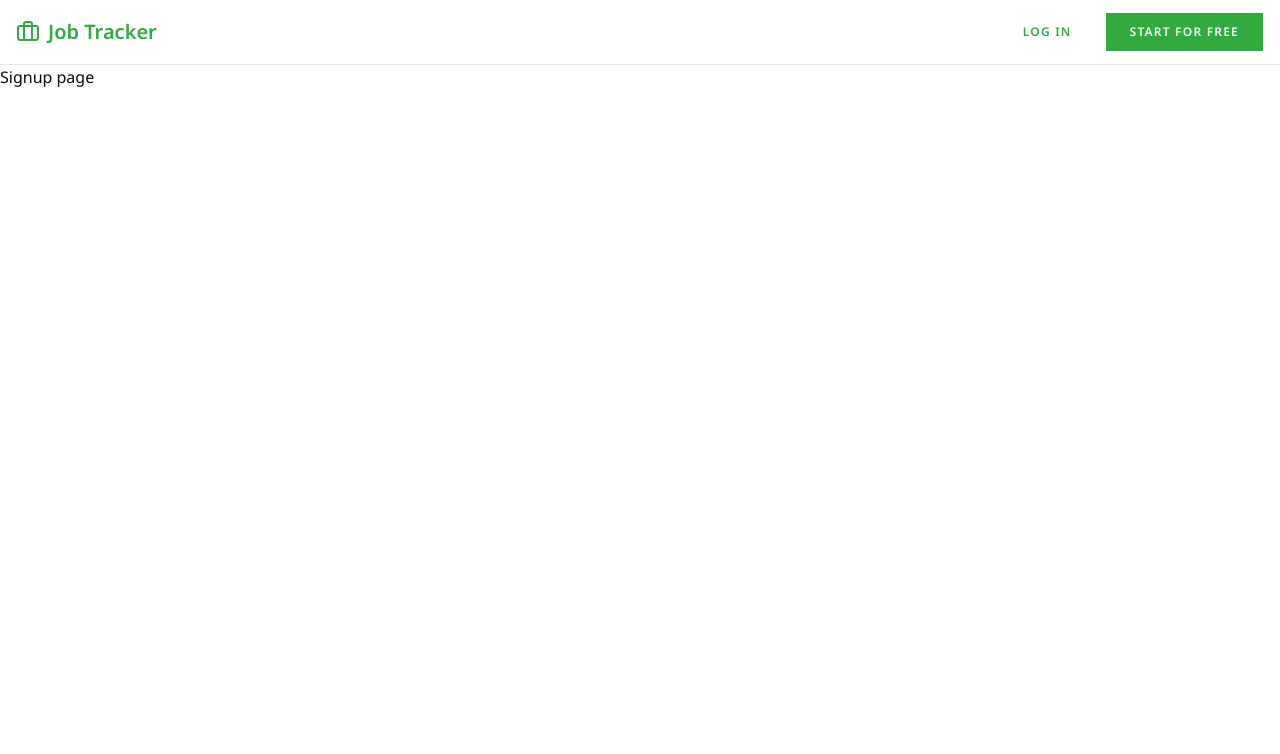
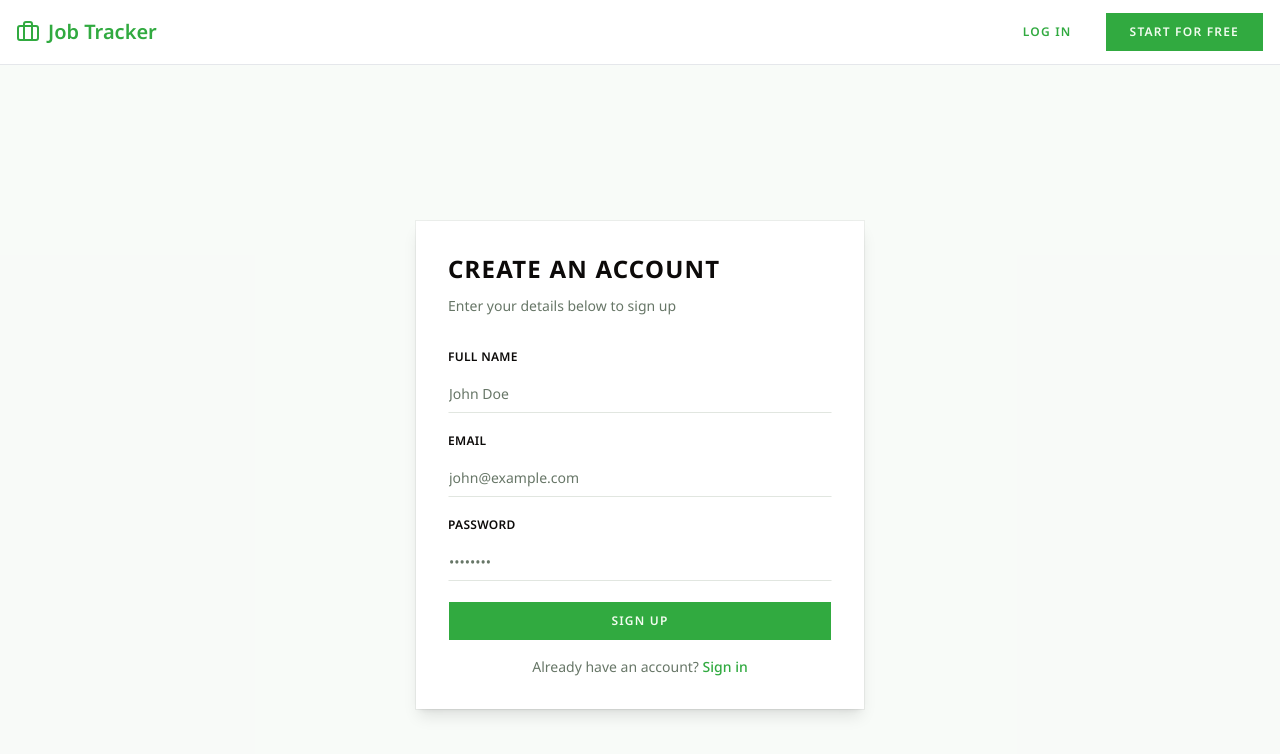
Before and after one commit to Siddhant0Pandey/Job-application-tracker, a Next.js app: page /sign-up in a window 1280 px wide. Shown: the top 754 px of the page. Built offline with nearby package versions, Linux system fonts and the light colour scheme; a web font is replaced by a local one.

Commit message:
set signin and signup page

```diff
--- a/app/sign-in/page.tsx
+++ b/app/sign-in/page.tsx
@@ -1,5 +1,57 @@
-export default function SignIn(){
-return (
-    <div>SignIn page</div>
-)
+import { Card, CardContent, CardHeader, CardTitle, CardDescription } from "@/components/ui/card"
+import { Label } from "@/components/ui/label"
+import { Input } from "@/components/ui/input"
+import { Button } from "@/components/ui/button"
+
+export default function SignIn() {
+  return (
+    <div className="flex min-h-screen items-center justify-center bg-muted/40 px-4">
+      <Card className="w-full max-w-md shadow-lg">
+        <CardHeader className="space-y-1">
+          <CardTitle className="text-2xl font-bold font-sans">
+            Welcome back
+          </CardTitle>
+          <CardDescription>
+            Enter your credentials to sign in
+          </CardDescription>
+        </CardHeader>
+
+        <CardContent>
+          <form className="space-y-5">
+            <div className="space-y-2">
+              <Label htmlFor="email">Email</Label>
+              <Input
+                id="email"
+                type="email"
+                placeholder="john@example.com"
+              />
+            </div>
+
+            <div className="space-y-2">
+              <Label htmlFor="password">Password</Label>
+              <Input
+                id="password"
+                type="password"
+                placeholder="••••••••"
+              />
+            </div>
+
+            <Button className="w-full" type="submit">
+              Sign In
+            </Button>
+          </form>
+
+          <p className="mt-4 text-center text-sm text-muted-foreground">
+            Don&apos;t have an account?{" "}
+            <a
+              href="/sign-up"
+              className="font-medium text-primary hover:underline"
+            >
+              Sign up
+            </a>
+          </p>
+        </CardContent>
+      </Card>
+    </div>
+  )
 }
--- a/app/sign-up/page.tsx
+++ b/app/sign-up/page.tsx
@@ -1,5 +1,63 @@
-export default function SignUp(){
-return (
-    <div>Signup page</div>
-)
+import { Card, CardContent, CardHeader, CardTitle, CardDescription } from "@/components/ui/card"
+import { Label } from "@/components/ui/label"
+import { Input } from "@/components/ui/input"
+import { Button } from "@/components/ui/button"
+
+export default function SignUp() {
+  return (
+    <div className="flex min-h-screen items-center justify-center bg-muted/40 px-4 ">
+      <Card className="w-full max-w-md shadow-lg">
+        <CardHeader className="space-y-1">
+          <CardTitle className="text-2xl font-bold font-sans">
+            Create an account
+          </CardTitle>
+          <CardDescription>
+            Enter your details below to sign up
+          </CardDescription>
+        </CardHeader>
+
+        <CardContent>
+          <form className="space-y-5">
+            <div className="space-y-2">
+              <Label htmlFor="name">Full Name</Label>
+              <Input
+                id="name"
+                type="text"
+                placeholder="John Doe"
+              />
+            </div>
+
+            <div className="space-y-2">
+              <Label htmlFor="email">Email</Label>
+              <Input
+                id="email"
+                type="email"
+                placeholder="john@example.com"
+              />
+            </div>
+
+            <div className="space-y-2">
+              <Label htmlFor="password">Password</Label>
+              <Input
+                id="password"
+                type="password"
+                placeholder="••••••••"
+              />
+            </div>
+
+            <Button className="w-full" type="submit">
+              Sign Up
+            </Button>
+          </form>
+
+          <p className="mt-4 text-center text-sm text-muted-foreground">
+            Already have an account?{" "}
+            <a href="/sign-in" className="font-medium text-primary hover:underline">
+              Sign in
+            </a>
+          </p>
+        </CardContent>
+      </Card>
+    </div>
+  )
 }
--- /dev/null
+++ b/components/ui/card.tsx
@@ -0,0 +1,103 @@
+import * as React from "react"
+
+import { cn } from "@/lib/utils"
+
+function Card({
+  className,
+  size = "default",
+  ...props
+}: React.ComponentProps<"div"> & { size?: "default" | "sm" }) {
+  return (
+    <div
+      data-slot="card"
+      data-size={size}
+      className={cn(
+        "group/card flex flex-col gap-8 overflow-hidden bg-card py-8 text-sm text-card-foreground shadow-sm ring-1 ring-foreground/5 has-[>img:first-child]:pt-0 data-[size=sm]:gap-5 data-[size=sm]:py-5 *:[img:first-child]:rounded-none *:[img:last-child]:rounded-none",
+        className
+      )}
+      {...props}
+    />
+  )
+}
+
+function CardHeader({ className, ...props }: React.ComponentProps<"div">) {
+  return (
+    <div
+      data-slot="card-header"
+      className={cn(
+        "group/card-header @container/card-header grid auto-rows-min items-start gap-1.5 rounded-none px-8 group-data-[size=sm]/card:px-5 has-data-[slot=card-action]:grid-cols-[1fr_auto] has-data-[slot=card-description]:grid-rows-[auto_auto] [.border-b]:pb-8 group-data-[size=sm]/card:[.border-b]:pb-5",
+        className
+      )}
+      {...props}
+    />
+  )
+}
+
+function CardTitle({ className, ...props }: React.ComponentProps<"div">) {
+  return (
+    <div
+      data-slot="card-title"
+      className={cn(
+        "font-heading text-lg font-semibold tracking-wider uppercase",
+        className
+      )}
+      {...props}
+    />
+  )
+}
+
+function CardDescription({ className, ...props }: React.ComponentProps<"div">) {
+  return (
+    <div
+      data-slot="card-description"
+      className={cn("text-sm leading-relaxed text-muted-foreground", className)}
+      {...props}
+    />
+  )
+}
+
+function CardAction({ className, ...props }: React.ComponentProps<"div">) {
+  return (
+    <div
+      data-slot="card-action"
+      className={cn(
+        "col-start-2 row-span-2 row-start-1 self-start justify-self-end",
+        className
+      )}
+      {...props}
+    />
+  )
+}
+
+function CardContent({ className, ...props }: React.ComponentProps<"div">) {
+  return (
+    <div
+      data-slot="card-content"
+      className={cn("px-8 group-data-[size=sm]/card:px-5", className)}
+      {...props}
+    />
+  )
+}
+
+function CardFooter({ className, ...props }: React.ComponentProps<"div">) {
+  return (
+    <div
+      data-slot="card-footer"
+      className={cn(
+        "flex items-center px-8 group-data-[size=sm]/card:px-5 [.border-t]:pt-8 group-data-[size=sm]/card:[.border-t]:pt-5",
+        className
+      )}
+      {...props}
+    />
+  )
+}
+
+export {
+  Card,
+  CardHeader,
+  CardFooter,
+  CardTitle,
+  CardAction,
+  CardDescription,
+  CardContent,
+}
--- /dev/null
+++ b/components/ui/input.tsx
@@ -0,0 +1,20 @@
+import * as React from "react"
+import { Input as InputPrimitive } from "@base-ui/react/input"
+
+import { cn } from "@/lib/utils"
+
+function Input({ className, type, ...props }: React.ComponentProps<"input">) {
+  return (
+    <InputPrimitive
+      type={type}
+      data-slot="input"
+      className={cn(
+        "h-10 w-full min-w-0 border border-transparent border-b-input bg-transparent px-0 py-1 text-base transition-[color,border-color] outline-none file:inline-flex file:h-7 file:border-0 file:bg-transparent file:text-sm file:font-medium file:text-foreground placeholder:text-muted-foreground focus-visible:border-b-ring disabled:pointer-events-none disabled:cursor-not-allowed disabled:opacity-50 aria-invalid:border-b-destructive md:text-sm dark:aria-invalid:border-b-destructive/50",
+        className
+      )}
+      {...props}
+    />
+  )
+}
+
+export { Input }
--- /dev/null
+++ b/components/ui/label.tsx
@@ -0,0 +1,20 @@
+"use client"
+
+import * as React from "react"
+
+import { cn } from "@/lib/utils"
+
+function Label({ className, ...props }: React.ComponentProps<"label">) {
+  return (
+    <label
+      data-slot="label"
+      className={cn(
+        "flex items-center gap-2 text-xs font-semibold tracking-wide uppercase select-none group-data-[disabled=true]:pointer-events-none group-data-[disabled=true]:opacity-50 peer-disabled:cursor-not-allowed peer-disabled:opacity-50 peer-data-[slot=checkbox]:text-sm peer-data-[slot=checkbox]:font-normal peer-data-[slot=checkbox]:tracking-normal peer-data-[slot=checkbox]:normal-case peer-data-[slot=radio-group-item]:text-sm peer-data-[slot=radio-group-item]:font-normal peer-data-[slot=radio-group-item]:tracking-normal peer-data-[slot=radio-group-item]:normal-case peer-data-[slot=switch]:text-sm peer-data-[slot=switch]:font-normal peer-data-[slot=switch]:tracking-normal peer-data-[slot=switch]:normal-case",
+        className
+      )}
+      {...props}
+    />
+  )
+}
+
+export { Label }
```
